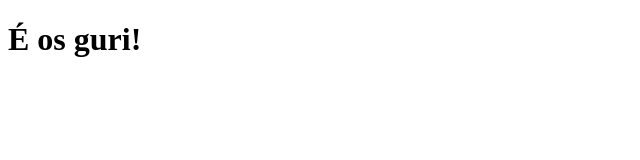
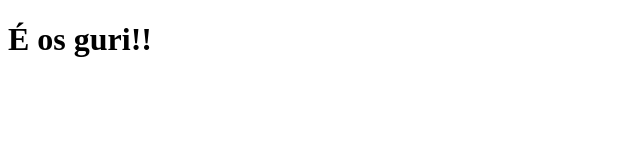
Before and after one commit to luansapelli/clone-tabnews, a Next.js app: page / in a window 1280 px wide. Shown: the top 160 px of the page, without its empty margins (0-640 px from the left). Built offline with nearby package versions, Linux system fonts and the light colour scheme.

Commit message:
change message

```diff
--- a/pages/index.js
+++ b/pages/index.js
@@ -1,5 +1,5 @@
 function Home() {
-    return <h1>É os guri!</h1>
+    return <h1>É os guri!!</h1>
 }
 
 export default Home;
```
